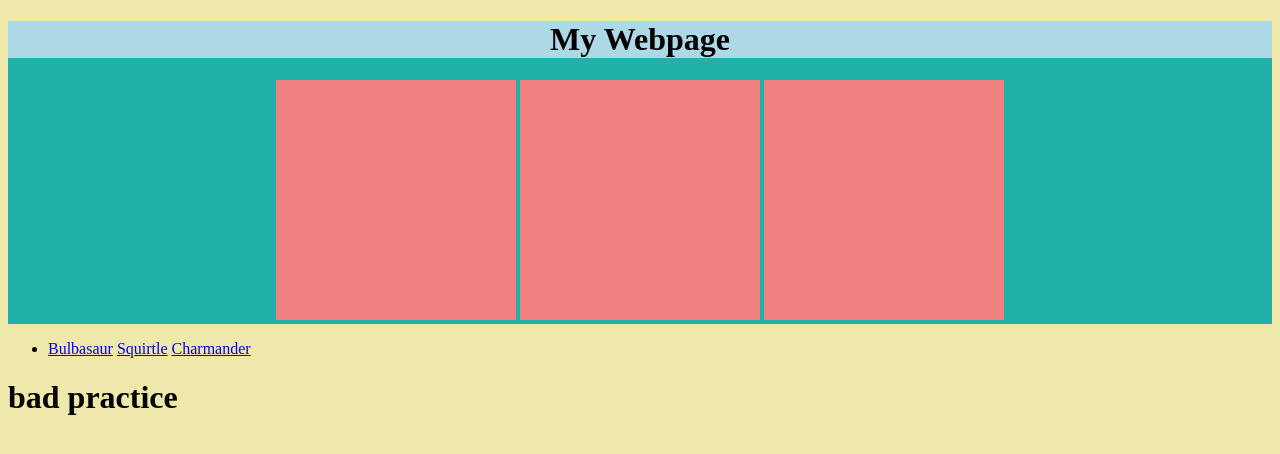
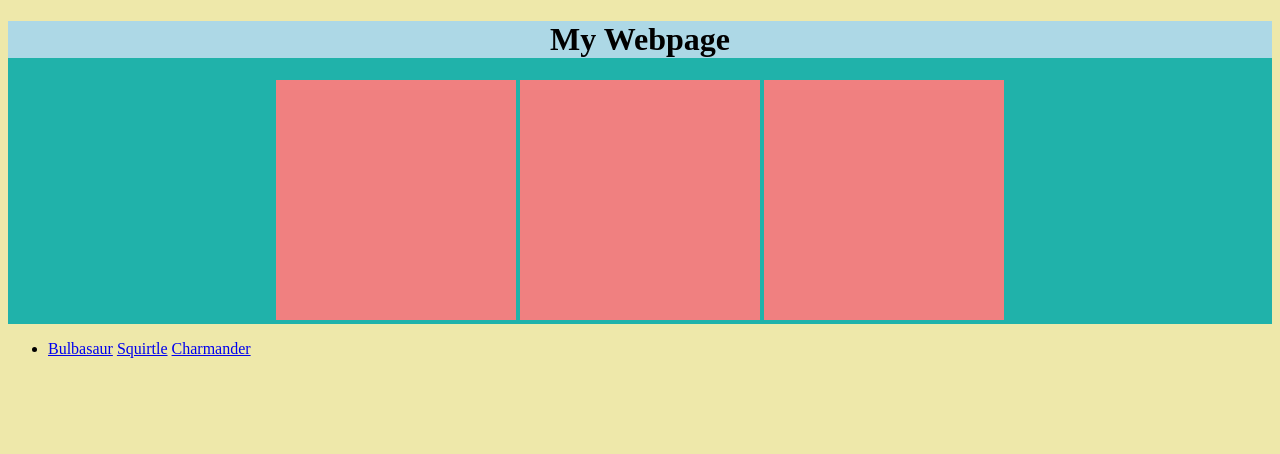
Before and after one commit to olly-tech/final-website, a plain HTML site: page index.html in a window 1280 px wide. Drawn offline with Linux system fonts and the light colour scheme.

Commit message:
Update index.html

```diff
--- a/index.html
+++ b/index.html
@@ -58,7 +58,6 @@
         <h2>The Charmander Section</h2>
         <p>qwhdiquhfiqehwfuqfeh</p>
       </section>
-      <h1>bad practice</h1>
     </main>
     <footer></footer>
     <script src="script.js"></script>
```
